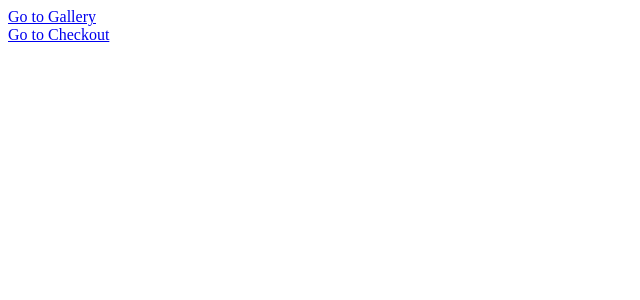
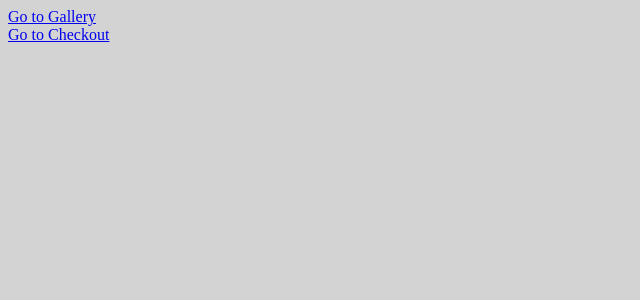
Before and after one commit to klaswell16/Counter, a Vue app: page / in a window 1280 px wide. Shown: the top 300 px of the page, without its empty margins (0-640 px from the left). Built offline with nearby package versions, Linux system fonts and the light colour scheme.

Commit message:
change background color

```diff
--- a/src/App.vue
+++ b/src/App.vue
@@ -3,3 +3,8 @@
 <template>
   <router-view />
 </template>
+<style>
+body {
+  background-color: lightgrey;
+}
+</style>
```
